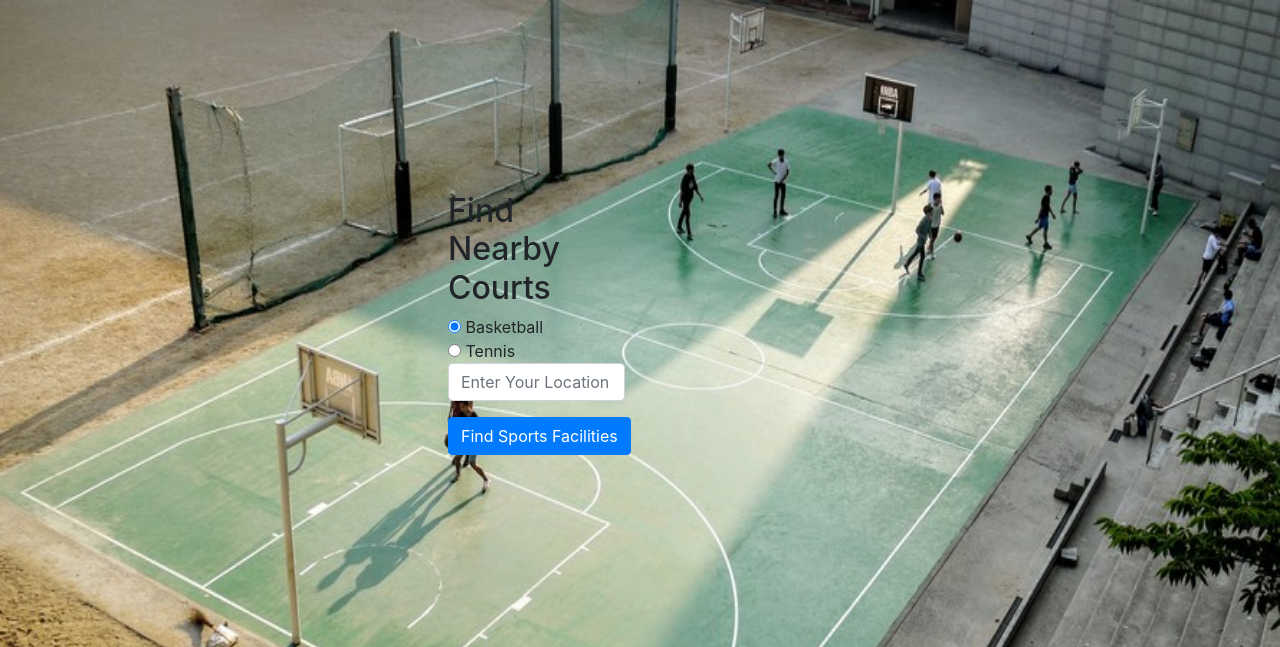
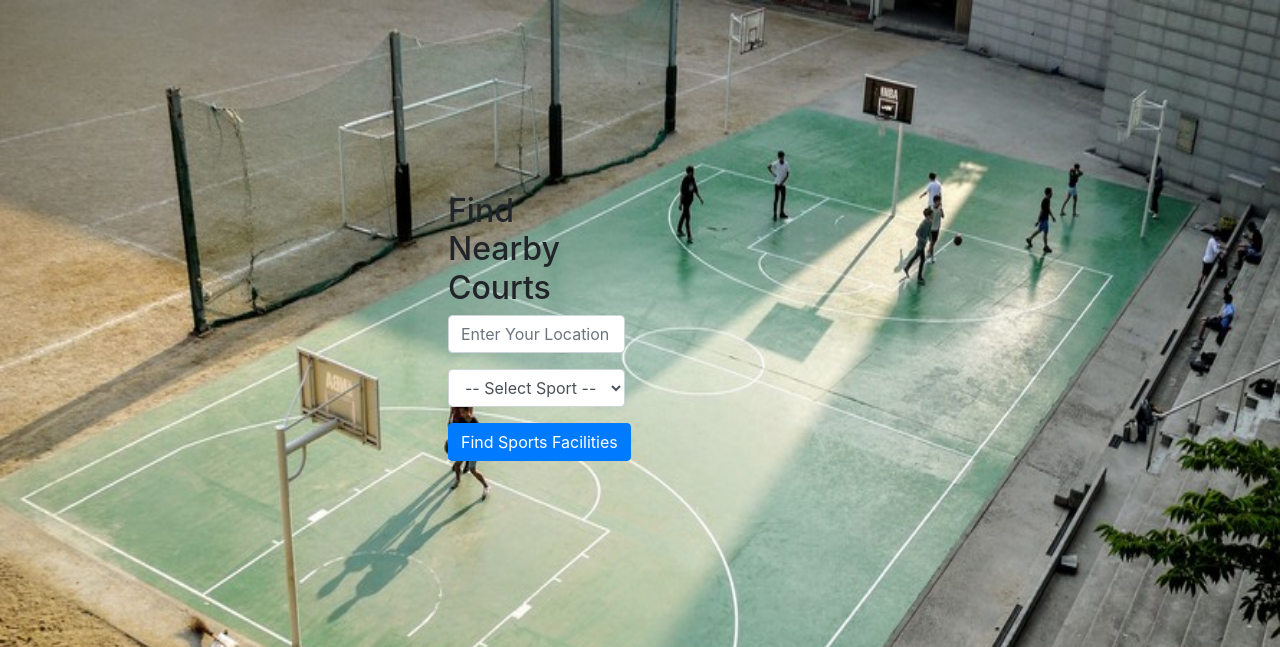
Before and after one commit to husseinfahmy/playball, a Python web app: template templates/index.html in a window 1280 px wide. Shown: the top 647 px of the page. Run offline with Jinja, Linux system fonts and the light colour scheme; the template is opened without the code that fills it, so the values that code supplies are empty; some libraries are stand-ins or nearby versions.

Commit message:
added dropdown list, get value from that with request.form['sport_selection']

```diff
--- a/templates/index.html
+++ b/templates/index.html
@@ -12,12 +12,18 @@
     		<div style="padding-left:35%; width:65%; padding-top:15%" class="col-md-6 col-md-offset-3">
         		<h2>Find Nearby Courts</h2>
 
-        		<form ng-submit="submit()">
+        		<form >
             		<div class="form-group">
-                    <input type="radio" name="term" value="basketball" checked> Basketball<br>
-                    <input type="radio" name="term" value="tennis"> Tennis<br>
-                		<input type="text" name="location" class="form-control" placeholder="Enter Your Location" />
-            		</div>
+                    	<input type="text" name="location" class="form-control" placeholder="Enter Your Location" />
+                    </div>
+                    <div class="form-group">
+					    <select class="form-control" name="sport_selection" id="sport_select">
+					      <option value="NO_VALUE">-- Select Sport --</option>
+					      <option id="basketball" value="basketball">Basketball</option>
+					      <option id="soccer" value="soccer">Soccer</option>
+					      <option id="tennis" value="tennis">Tennis</option>
+					    </select>
+	            	</div>
             		<input type="submit" class="btn btn-primary" value="Find Sports Facilities"/>
         		</form>
 
```
